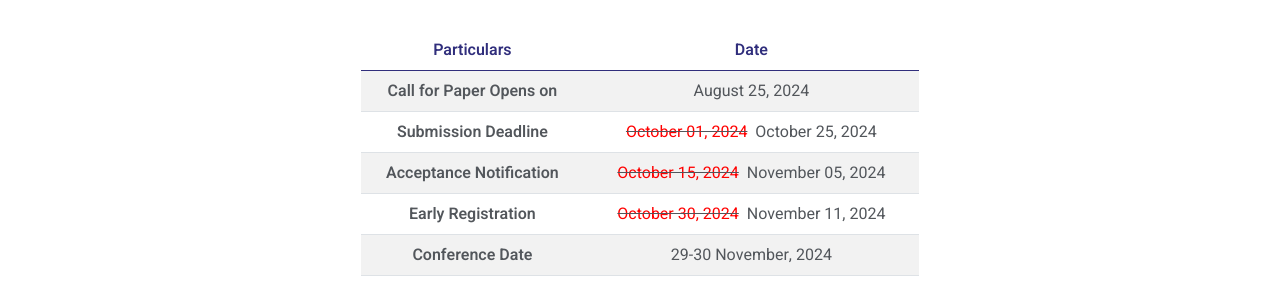
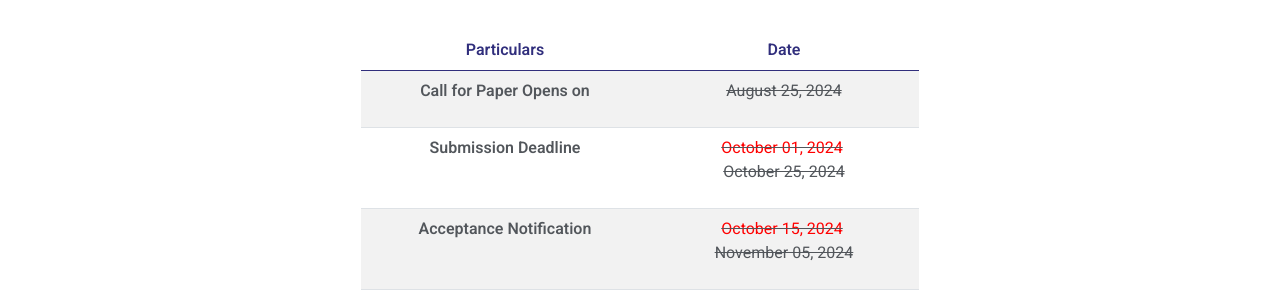
Before and after one commit to desujoy/icdcc2024, a plain HTML site: page schedule.html in a window 1280 px wide. Shown: the part 545-837 px from the top of the page. Drawn offline with nearby package versions, Linux system fonts and the light colour scheme.

```diff
--- a/schedule.html
+++ b/schedule.html
@@ -72,16 +72,16 @@
                         <tbody>
                             <tr>
                                 <th scope=row>Call for Paper Opens on
-                                <td>August 25, 2024
+                                <td><p style = "text-decoration: line-through;">August 25, 2024</p>
                             <tr>
                                 <th scope=row>Submission Deadline
-                                <td><span style = "text-decoration: line-through; text-align: left; "> <span style = "color: red;">October 01, 2024</span></span>&nbsp; October 25, 2024
+                                <td><span style = "text-decoration: line-through; text-align: left; "> <span style = "color: red; ">October 01, 2024</span></span>&nbsp; <p style = "text-decoration: line-through;">October 25, 2024</p>
                             <tr>
                                 <th scope=row>Acceptance Notification
-                                <td><span style = "text-decoration: line-through; text-align: left; "> <span style = "color: red;">October 15, 2024</span></span>&nbsp; November 05, 2024
+                                <td><span style = "text-decoration: line-through; text-align: left; "> <span style = "color: red; ">October 15, 2024</span></span>&nbsp; <p style = "text-decoration: line-through;">November 05, 2024</p>
                             <tr>
                                 <th scope=row>Early Registration
-                                <td><span style = "text-decoration: line-through; text-align: left; "> <span style = "color: red;">October 30, 2024</span></span>&nbsp; November 11, 2024
+                                <td><span style = "text-decoration: line-through; text-align: left; "> <span style = "color: red; text-decoration: line-through;">October 30, 2024</span></span>&nbsp; <p style = "text-decoration: line-through;">November 11, 2024</p>
                             <tr>
                                 <th scope=row>Conference Date
                                 <td>29-30 November, 2024
```
Also changed, not shown: paper_submission.html (+2 -2 lines).
